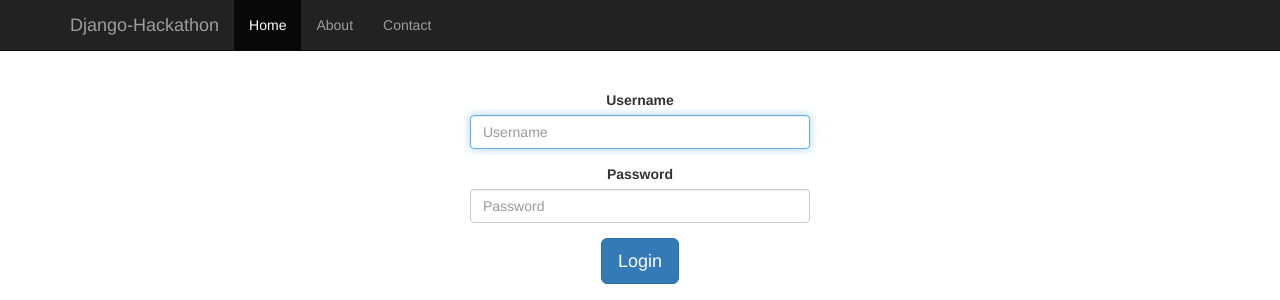
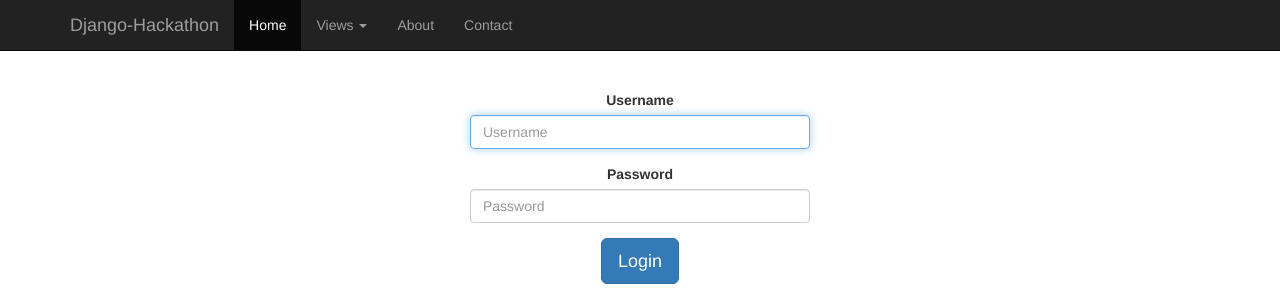
Before and after one commit to ffreitasalves/django-hackathon, a Django app: page /accounts/login/ in a window 1280 px wide. Shown: the top 300 px of the page. Run offline with Django 3.2, Linux system fonts and the light colour scheme; some libraries are stand-ins or nearby versions.

Commit message:
jquery from cdn and layout change on login

```diff
--- a/django_hackathon/core/templates/base.html
+++ b/django_hackathon/core/templates/base.html
@@ -28,11 +28,23 @@
                     <span class="icon-bar"></span>
                     <span class="icon-bar"></span>
                 </button>
-                <a class="navbar-brand" href="#">Django-Hackathon</a>
+                <a class="navbar-brand" href="{% url 'home' %}">Django-Hackathon</a>
             </div>
             <div id="navbar" class="collapse navbar-collapse">
                 <ul class="nav navbar-nav">
                     <li class="active"><a href="#">Home</a></li>
+                    <li class="dropdown">
+                        <a href="#" class="dropdown-toggle" data-toggle="dropdown" role="button" aria-expanded="false">Views <span class="caret"></span></a>
+                        <ul class="dropdown-menu" role="menu">
+                            <li><a href="{% url 'login' %}">Login</a></li>
+{#                            <li><a href="#">Another action</a></li>#}
+{#                            <li><a href="#">Something else here</a></li>#}
+{#                            <li class="divider"></li>#}
+{#                            <li class="dropdown-header">Nav header</li>#}
+{#                            <li><a href="#">Separated link</a></li>#}
+{#                            <li><a href="#">One more separated link</a></li>#}
+                        </ul>
+                    </li>
                     <li><a href="#about">About</a></li>
                     <li><a href="#contact">Contact</a></li>
                 </ul>
@@ -55,7 +67,7 @@
 
 {% endblock %}
 
-
+<script src="//ajax.googleapis.com/ajax/libs/jquery/2.1.3/jquery.min.js"></script>
 {% bootstrap_javascript %}
 
 {% block extra_js %}
--- a/django_hackathon/core/templates/registration/login.html
+++ b/django_hackathon/core/templates/registration/login.html
@@ -22,7 +22,7 @@
                     {% load bootstrap3 %}
                     {% bootstrap_form form%}
                     <p></p>
-                    <button type="button" class="btn btn-lg btn-primary">Login</button>
+                    <button type="submit" class="btn btn-lg btn-primary">Login</button>
                 </form>
             </div>
         </div>
```
